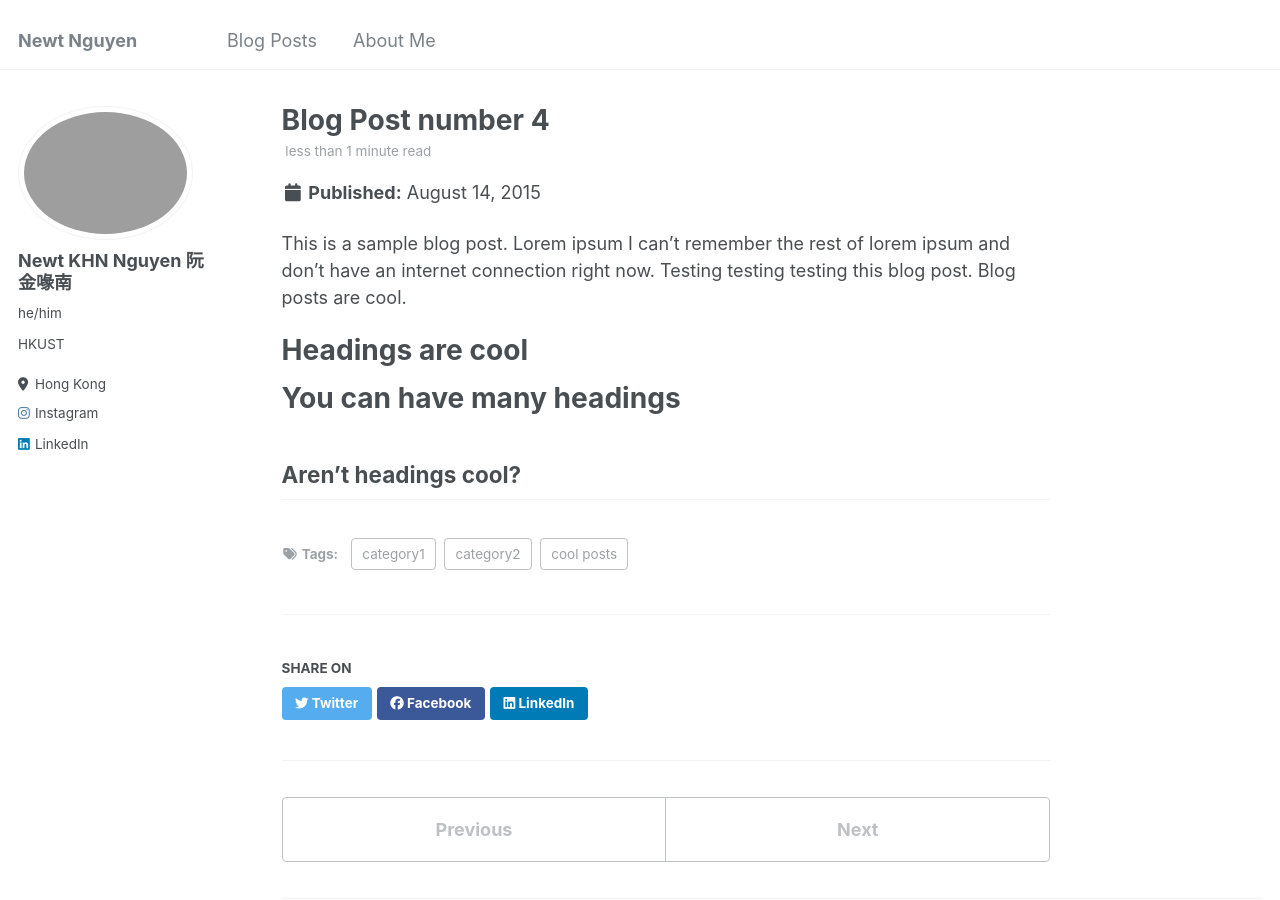
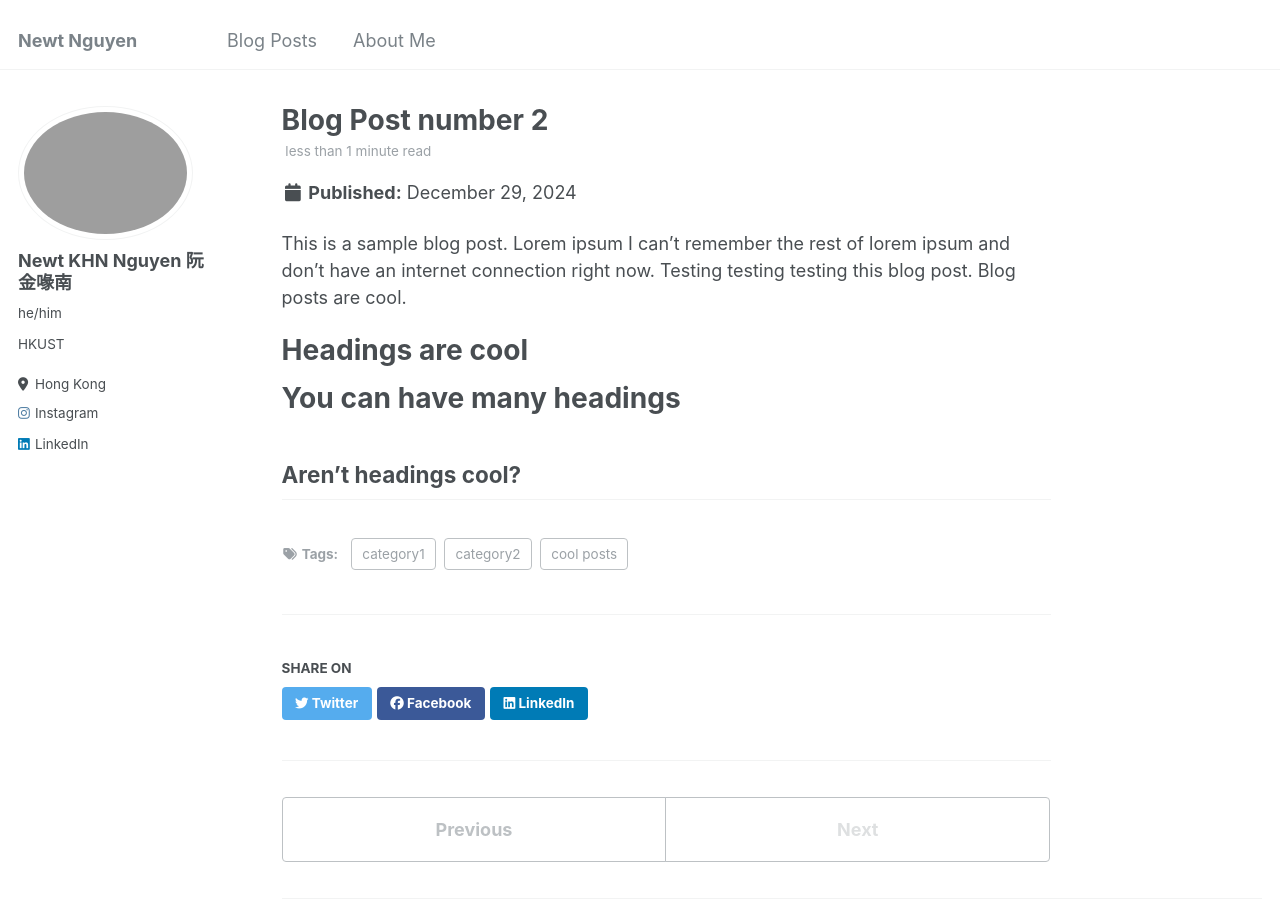
Before and after one commit to newtdes/newtdes.github.io, a Jekyll site: the page built from _posts/2015-08-14-blog-post-4.md, in a window 1280 px wide and 900 px high. Built offline with Jekyll 4.4.1, drawn with Linux system fonts in a browser that asks for light colours.

```diff
--- a/_posts/2015-08-14-blog-post-4.md
+++ b/_posts/2015-08-14-blog-post-4.md
@@ -1,7 +1,7 @@
 ---
-title: 'Blog Post number 4'
-date: 2015-08-14
-permalink: /posts/2012/08/blog-post-4/
+title: 'Blog Post number 2'
+date: 2024-12-29
+permalink: /posts/2024/12/29/blog-post-2/
 tags:
   - cool posts
   - category1
```
Also changed, not shown: _posts/2199-01-01-future-post.md (+1 -1 lines).
